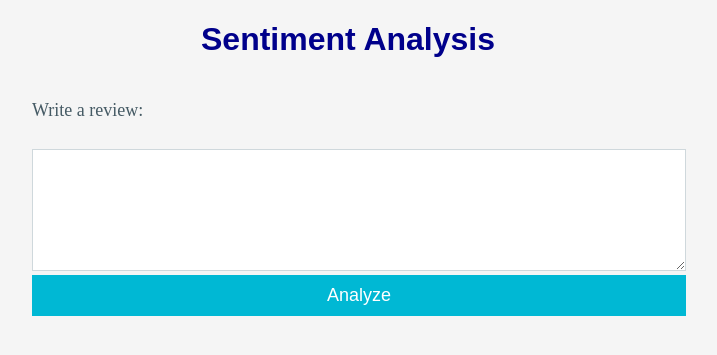
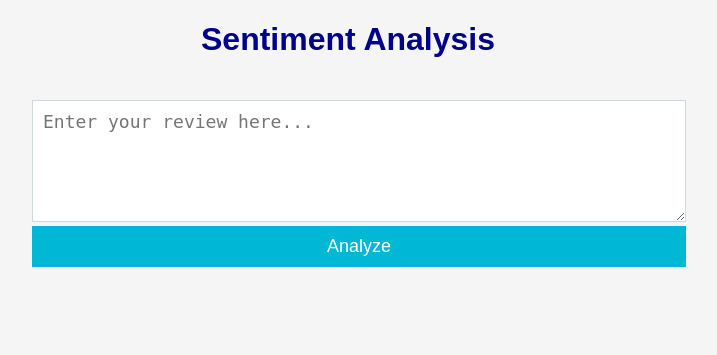
Before and after one commit to RupeshSarvade/Hotel_Sentiment_Analysis, a Flask app: page / in a window 1280 px wide. Shown: the top 355 px of the page, without its empty margins (292-1009 px from the left). Run offline with Flask 2, Linux system fonts and the light colour scheme; parts of the project's set-up code (start-up, migrations or seed data) failed here and were passed over.

Commit message:
Update sentiment_analysis.html

```diff
--- a/templates/sentiment_analysis.html
+++ b/templates/sentiment_analysis.html
@@ -8,8 +8,7 @@
 <body>
     <h1>Sentiment Analysis</h1>
     <form method="POST">
-        <label for="review">Write a review:</label><br>
-        <textarea id="review" name="review" rows="4" cols="50"></textarea><br>
+        <textarea id="review" name="review" rows="4" cols="50" placeholder="Enter your review here..."></textarea><br>
         <input type="submit" value="Analyze">
     </form>
     {% if review %}
```
